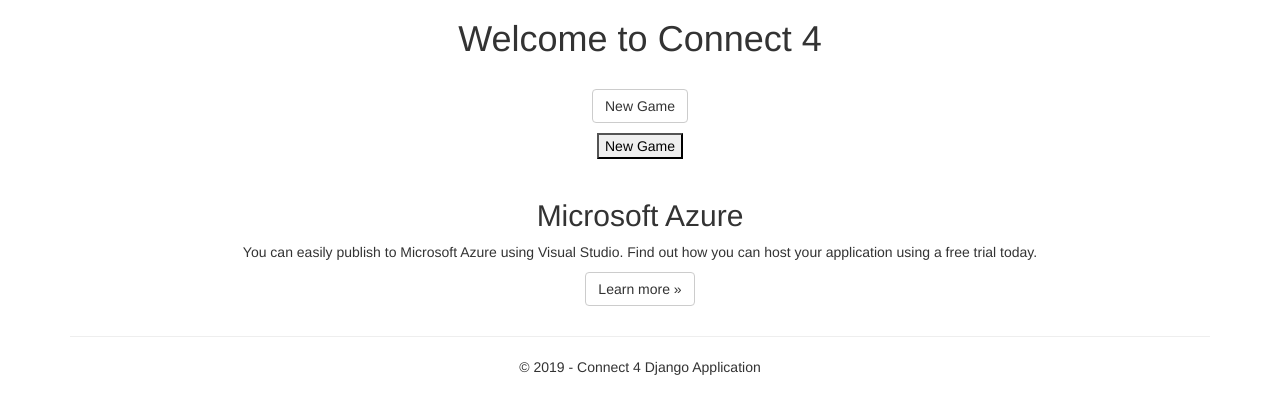
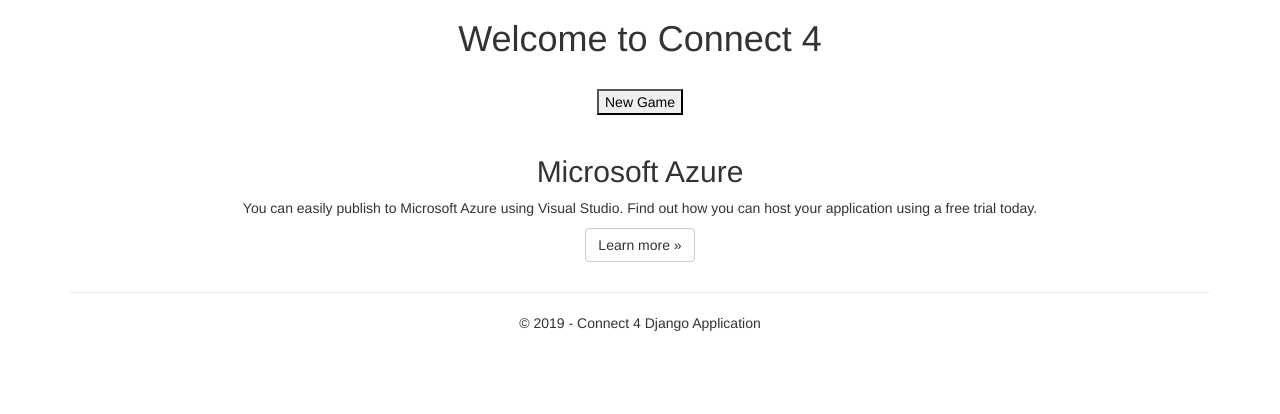
Before and after one commit to nro2/connect4test, a Django app: page / in a window 1280 px wide. Shown: the part 51-465 px from the top of the page. Run offline with Django 3.2, Linux system fonts and the light colour scheme; some libraries are stand-ins or nearby versions.

Commit message:
worked on redirection to main gain

```diff
--- a/connect4_django/app/templates/app/index.html
+++ b/connect4_django/app/templates/app/index.html
@@ -6,9 +6,7 @@
 
 <br />
 
-<p><a class="btn btn-default" href="./game.html">New Game</a></p>
-
-<form class="text-center" action='/newGame/' method="post">{% csrf_token %}
+<form class="text-center" action='/newgame/' method="post">{% csrf_token %}
     <input type='submit' name="New Game" value='New Game'/>
 </form>
 
--- a/connect4_django/app/views.py
+++ b/connect4_django/app/views.py
@@ -4,7 +4,8 @@ Definition of views.
 
 from datetime import datetime
 from django.shortcuts import render
-from django.http import HttpRequest
+from django.http import HttpRequest, HttpResponseRedirect
+
 
 def home(request):
     """Renders the home page."""
@@ -62,7 +63,7 @@ def play(request):
     assert isinstance(request, HttpRequest)
     return render(
         request,
-        'app/game.html',
+        'app/play.html',
         {
             'title':'Connect 4',
             'year':datetime.now().year,
@@ -73,7 +74,7 @@ def onePlayer(request):
     assert isinstance(request, HttpRequest)
     return render(
         request,
-        'app/game.html',
+        'app/play.html',
         {
             'title':'Connect 4',
             'year':datetime.now().year,
@@ -84,7 +85,7 @@ def twoPlayer(request):
     assert isinstance(request, HttpRequest)
     return render(
         request,
-        'app/game.html',
+        'app/play.html',
         {
             'title':'Connect 4',
             'year':datetime.now().year,
@@ -92,4 +93,5 @@ def twoPlayer(request):
     )
 
 def newGame(request):
+    assert isinstance(request, HttpRequest)
     return HttpResponseRedirect('/play/')
--- a/connect4_django/connect4_django/urls.py
+++ b/connect4_django/connect4_django/urls.py
@@ -14,6 +14,7 @@ urlpatterns = [
     path('howtoplay/', views.howToPlay, name='howtoplay'),
     path('about/', views.about, name='about'),
     path('select/', views.select, name='select'),
+    path('newgame/', views.newGame, name='newgame'),
     path('play/', views.play, name='play'),
     path('admin/', admin.site.urls),
 ]
```
Also changed, not shown: connect4_django/app/templates/app/play.html (renamed from connect4_django/app/templates/app/game.html, +5 -5 lines), 1 other file.
